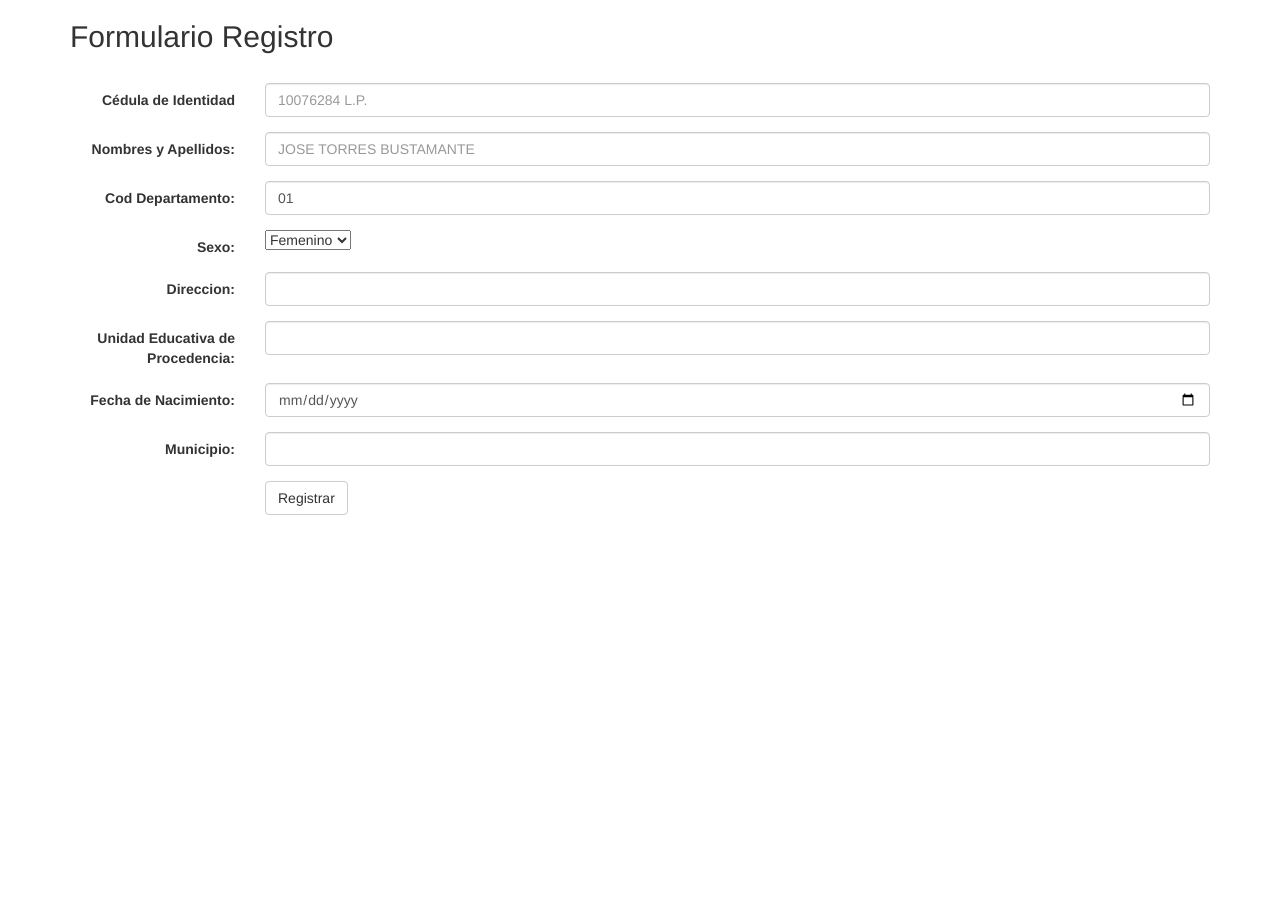
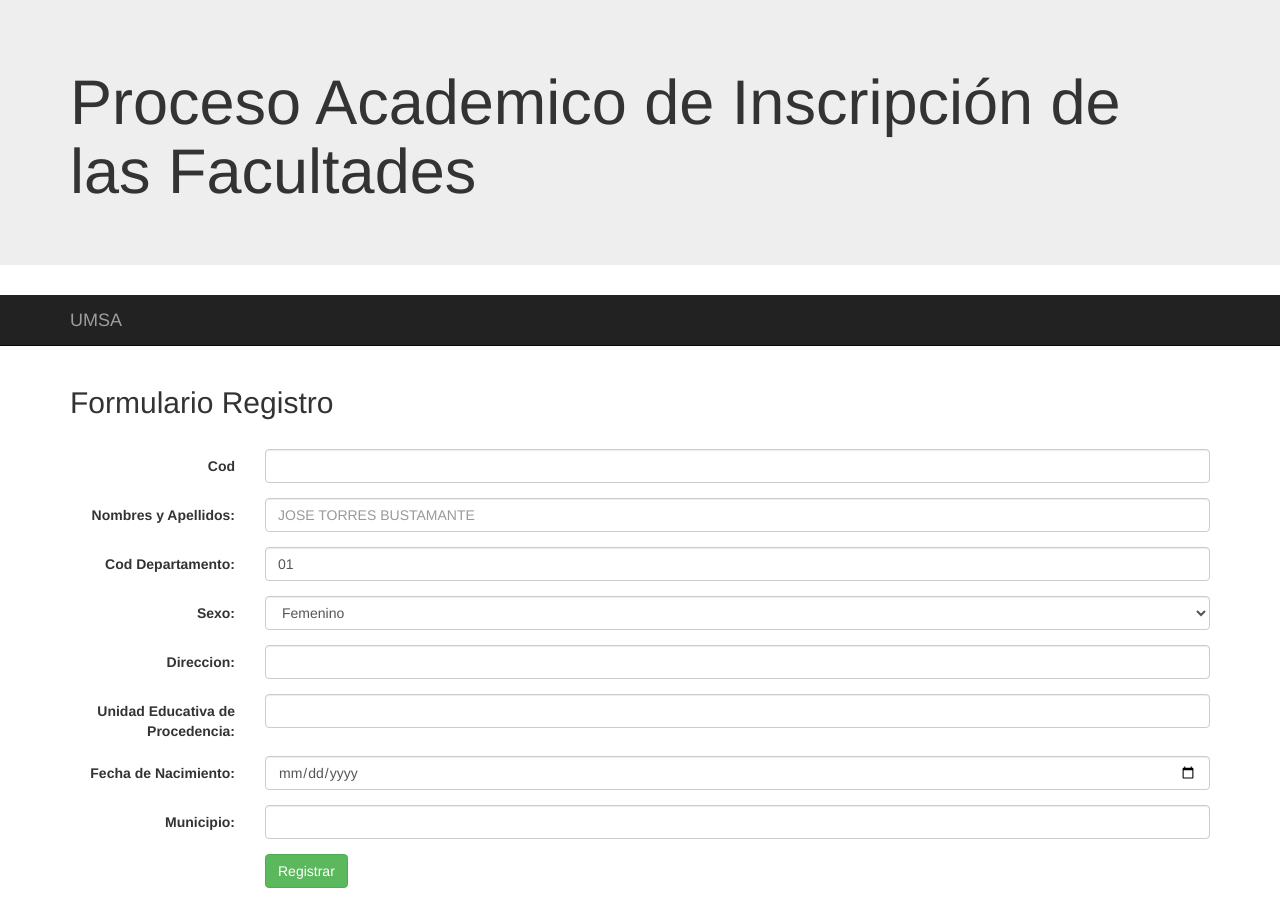
Before and after one commit to MiriamHuanca/proyecto_workflow, a PHP site: page /registraD.php in a window 1280 px wide. Before the commit the page ends 515 px from the top, so only its background shows below. Run offline with PHP 8.4, Linux system fonts and the light colour scheme; some libraries are stand-ins or nearby versions.

Commit message:
bug fixes

```diff
--- a/index.php
+++ b/index.php
@@ -36,7 +36,7 @@
 	    <div class="form-group">
 	      <label class="control-label col-sm-2" for="email">Usuario:</label>
 	      <div class="col-sm-10">
-	        <input type="text" name="usuario" class="form-control" id="usuario" placeholder="Enter email" >
+	        <input type="text" name="usuario" class="form-control" >
 	      </div>
 	    </div>
 	    <div class="form-group">
--- a/registraD.php
+++ b/registraD.php
@@ -9,15 +9,28 @@
   <script src="https://maxcdn.bootstrapcdn.com/bootstrap/3.3.7/js/bootstrap.min.js"></script>
 </head>
 <body>
-
+<section class="jumbotron">
+    <div class="container">
+      <h1>Proceso Academico de Inscripción de las Facultades</h1>
+    </div>
+  </section>
+  <header>
+    <nav class="navbar navbar-inverse navbar-static-top" role="navigation">
+      <div class="container">
+        <div class="navbar-header">
+          <a class="navbar-brand" href="http://www.umsa.bo/web/guest/">UMSA</a>
+        </div>
+      </div>
+    </nav>
+  </header>
 <div class="container">
   <h2>Formulario Registro</h2>
   </br>
   <form class="form-horizontal" action="/action_page.php">
    <div class="form-group">
-        <label class="control-label col-sm-2" for="exampleInputName2">Cédula de Identidad</label>
+        <label class="control-label col-sm-2" for="exampleInputName2">Cod</label>
         <div class="col-sm-10">
-          <input type="text" class="form-control" name="ci" id="ci"  required="required" placeholder="10076284 L.P.">
+          <input type="text" class="form-control" name="ci" id="ci"  required="required" placeholder="">
         </div>
     </div>
     <div class="form-group">
@@ -36,7 +49,7 @@
     <div class="form-group">
         <label class="control-label col-sm-2" for="exampleInputEmail2">Sexo:</label>
         <div class="col-sm-10">
-        <select name="sexo" id="">
+        <select name="sexo" id="" class="form-control">
           <option value="F">Femenino</option>
           <option value="M">Masculino</option>
         </select>
@@ -68,7 +81,7 @@
     </div>
     <div class="form-group">
       <div class="col-sm-offset-2 col-sm-10">
-        <button type="submit" class="btn btn-default">Registrar</button>
+        <button type="submit" class="btn btn-success">Registrar</button>
       </div>
     </div>
 
--- a/registraP.php
+++ b/registraP.php
@@ -36,7 +36,7 @@
     <div class="form-group">
         <label class="control-label col-sm-2" for="exampleInputEmail2">Sexo:</label>
         <div class="col-sm-10">
-        <select name="sexo" id="">
+      <select name="sexo" id="" class="form-control">
           <option value="F">Femenino</option>
           <option value="M">Masculino</option>
         </select>
@@ -69,7 +69,7 @@
     <div class="form-group">
         <label class="control-label col-sm-2" >Paralelo:</label>
       <div class="col-sm-10">
-        <select name="par" id="">
+        <select name="par" id="" class="form-control">
           <option value="a">A</option>
           <option value="b">B</option>
           <option value="c">C</option>
@@ -79,7 +79,7 @@
 
     <div class="form-group">
       <div class="col-sm-offset-2 col-sm-10">
-        <button type="submit" class="btn btn-default">Registrar</button>
+        <button type="submit" class="btn btn-success">Registrar</button>
       </div>
     </div>
 
```
Also changed, not shown: elige.php (+17 -0 lines), verificaNota.php (+21 -2 lines).
